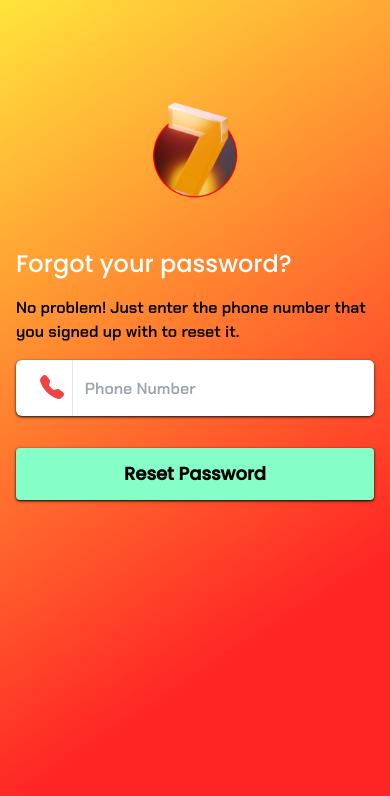
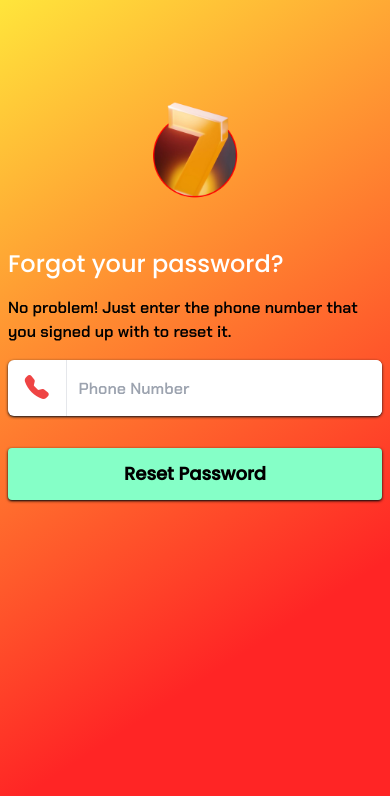
Before and after one commit to kid-us/Zusebingo-React, a React (Vite) app: page /request in a window 390 px wide. Shown: the top 796 px of the page. Built offline with nearby package versions, Linux system fonts and the light colour scheme; no server answers; the HTML template or start-up script is replaced by a standard one.

Commit message:
Padding reduced

```diff
--- a/src/components/Pages/Balance.tsx
+++ b/src/components/Pages/Balance.tsx
@@ -10,7 +10,7 @@ const Balance = () => {
     <div className={`${balanceView === "withdraw" ? "bg3 pb-10" : "bg"}`}>
       <Nav />
       <div className="container mx-auto flex justify-center align-middle h-auto pt-24">
-        <div className="lg:w-[40%] lg:px-2 px-4">
+        <div className="lg:w-[40%] px-2">
           <p className="lg:mt-5 lg:mb-4 text-2xl">Balance</p>
           {/* Current Balance */}
           <div className="bg-white rounded-md lg:mb-5 mb-4 grid grid-cols-10 py-3 shadow shadow-zinc-900">
--- a/src/components/Pages/CreateGroup.tsx
+++ b/src/components/Pages/CreateGroup.tsx
@@ -12,7 +12,7 @@ const CreateGroup = () => {
     <div className="bg">
       <Nav />
       <div className="container mx-auto flex justify-center align-middle h-auto pt-24">
-        <div className="lg:w-[38%] lg:px-2 px-4">
+        <div className="lg:w-[38%] px-2">
           <p className="lg:mt-5 text-2xl font-poppins">
             Choose the group entry amount.
           </p>
--- a/src/components/Pages/ForgotPassword.tsx
+++ b/src/components/Pages/ForgotPassword.tsx
@@ -27,7 +27,7 @@ const ForgotPassword = () => {
   return (
     <div className="bg">
       <div className="container mx-auto flex justify-center align-middle h-auto pt-24">
-        <div className="lg:w-[38%] lg:px-2 px-4">
+        <div className="lg:w-[38%] px-2">
           <div className="flex justify-center">
             <img src={logo} alt="Logo" className="w-28" />
           </div>
@@ -45,11 +45,11 @@ const ForgotPassword = () => {
             </p>
 
             {/* Phone */}
-            <div className="bg-white overflow-hidden rounded-md lg:mb-4 mb-4 grid grid-cols-10 h-14 shadow shadow-zinc-900">
-              <div className="col-span-1">
-                <p className="bi-telephone-fill text-2xl ps-6 pt-3 text-red-500"></p>
+            <div className="bg-white overflow-hidden rounded-md lg:mb-4 mb-4 grid grid-cols-13 h-14 shadow shadow-zinc-900">
+              <div className="col-span-2">
+                <p className="bi-telephone-fill text-2xl text-center pt-3 text-red-500"></p>
               </div>
-              <div className="col-span-9 ms-5 border-l">
+              <div className="col-span-11 border-l">
                 <input
                   {...register("phone")}
                   type="tel"
--- a/src/components/Pages/Groups.tsx
+++ b/src/components/Pages/Groups.tsx
@@ -6,7 +6,7 @@ const Groups = () => {
     <div className="bg">
       <Nav />
       <div className="container mx-auto flex justify-center align-middle h-auto pt-24">
-        <div className="lg:w-[38%] lg:px-2 px-4">
+        <div className="lg:w-[38%] px-2">
           <p className="chakra text-xl">
             Join groups with your desired entry amount and win!
           </p>
--- a/src/components/Pages/History.tsx
+++ b/src/components/Pages/History.tsx
@@ -5,7 +5,7 @@ const History = () => {
     <div className="bg">
       <Nav />
       <div className="container mx-auto flex justify-center align-middle h-auto pt-24">
-        <div className="lg:w lg:px-2 px-4"></div>
+        <div className="lg:w px-2"></div>
       </div>
     </div>
   );
--- a/src/components/Pages/Home.tsx
+++ b/src/components/Pages/Home.tsx
@@ -27,7 +27,7 @@ const Home = () => {
     <div className="bg">
       <Nav />
       <div className="container mx-auto flex justify-center align-middle h-auto pt-24">
-        <div className="lg:w-[38%] lg:px-2 px-4">
+        <div className="lg:w-[38%] px-2">
           <p className="lg:mt-5 lg:mb-4 lg:text-2xl text-xl font-poppins">
             Choose Bet Category
           </p>
--- a/src/components/Pages/LeaderBoard.tsx
+++ b/src/components/Pages/LeaderBoard.tsx
@@ -5,7 +5,7 @@ const LeaderBoard = () => {
     <div className="bg">
       <Nav />
       <div className="container mx-auto flex justify-center align-middle h-auto pt-24">
-        <div className="lg:w lg:px-2 px-5"></div>
+        <div className="lg:w px-2"></div>
       </div>
     </div>
   );
--- a/src/components/Pages/Login.tsx
+++ b/src/components/Pages/Login.tsx
@@ -155,7 +155,7 @@ const Login = () => {
             </div>
             <p className="mt-5 text-sm font-poppins">
               Don't have an Account?{" "}
-              <Link to="/register" className="text-white">
+              <Link to="/register" className="text-white font-poppins">
                 Register
               </Link>
             </p>
--- a/src/components/Pages/Register.tsx
+++ b/src/components/Pages/Register.tsx
@@ -262,7 +262,7 @@ const Register = () => {
             </div>
             <p className="mt-5 text-sm font-poppins">
               Already have an Account?{" "}
-              <Link to="/login" className="text-white">
+              <Link to="/login" className="text-white font-poppins">
                 Login
               </Link>
             </p>
--- a/src/components/Pages/Setting.tsx
+++ b/src/components/Pages/Setting.tsx
@@ -54,7 +54,7 @@ const Setting = () => {
     <div className="bg">
       <Nav />
       <div className="container mx-auto flex justify-center align-middle h-auto pt-24">
-        <div className="lg:w-[38%] lg:px-2 px-4">
+        <div className="lg:w-[38%] px-2">
           <p className="lg:mt-5 lg:mb-4 text-2xl font-poppins">
             Change on your account setting
           </p>
--- a/src/components/Pages/Verify.tsx
+++ b/src/components/Pages/Verify.tsx
@@ -82,7 +82,7 @@ const Verify: React.FC = () => {
   return (
     <div className="bg">
       <div className="container mx-auto flex justify-center align-middle h-auto pt-24">
-        <div className="lg:w-[38%] lg:px-2 px-4">
+        <div className="lg:w-[38%] px-2">
           <div className="flex justify-center">
             <img src={logo} alt="Logo" className="w-28" />
           </div>
```
